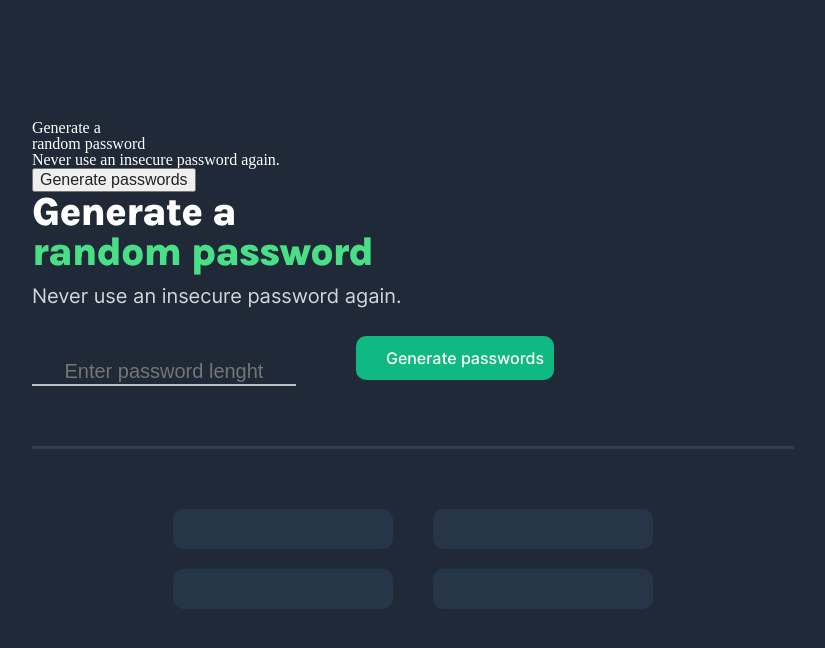
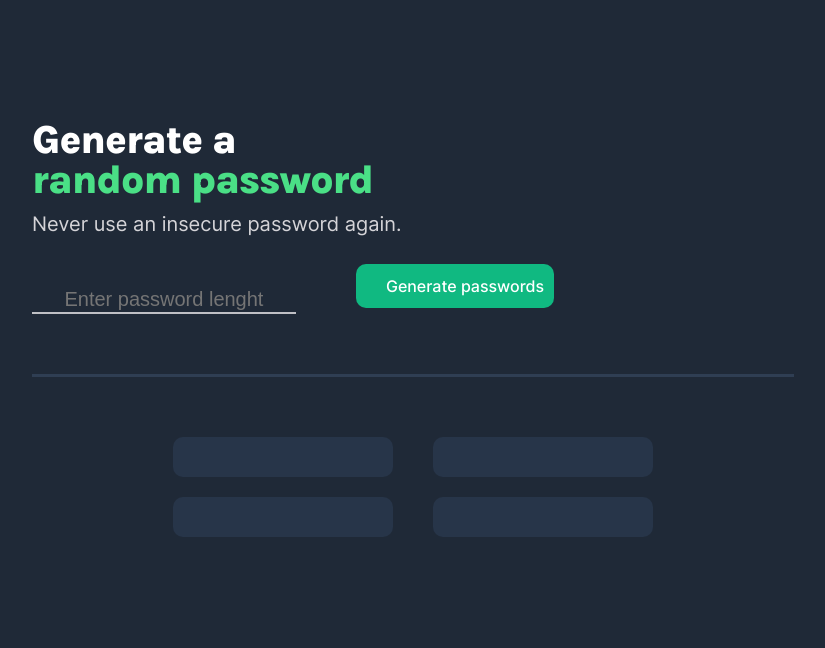
Before and after one commit to marynatovtyn/password_generator, a plain HTML site: page index.html in a window 1280 px wide. Shown: the whole page, without its empty margins (227-1052 px from the left). Drawn offline with Linux system fonts and the light colour scheme.

Commit message:
update index.html

```diff
--- a/index.html
+++ b/index.html
@@ -11,9 +11,6 @@
 <body>
     <div class="wrapper">
         <div class="wrapper__desc">
-            <h1 class="desc__header">Generate a <h1 class="desc__header header__green">random password</h1></h1>
-            <p class="desc__info">Never use an insecure password again.</p>
-            <button type="submit" class="desc__generate-btn" onclick="generatePasswords()">Generate passwords</button>
             <h1 class="wrapper__header">Generate a <h1 class="wrapper__header wrapper__header-green">random password</h1></h1>
             <p class="wrapper__info">Never use an insecure password again.</p>
             <form action="#" class="wrapper__form">
```
